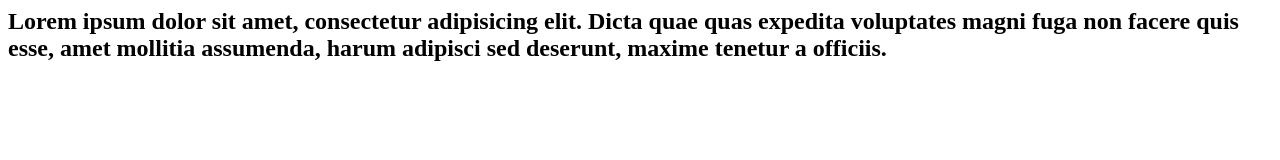
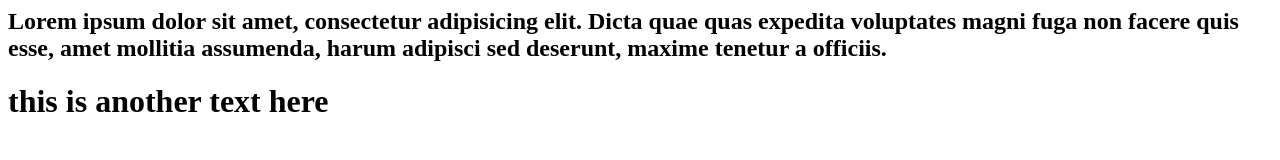
Before and after one commit to ancient-charbak/testinput, a plain HTML site: page index.html in a window 1280 px wide. Drawn offline with Linux system fonts and the light colour scheme.

Commit message:
another text added

```diff
--- a/index.html
+++ b/index.html
@@ -1 +1,2 @@
 <h2>Lorem ipsum dolor sit amet, consectetur adipisicing elit. Dicta quae quas expedita voluptates magni fuga non facere quis esse, amet mollitia assumenda, harum adipisci sed deserunt, maxime tenetur a officiis.</h2>
+<h1>this is another text here</h1>
```
